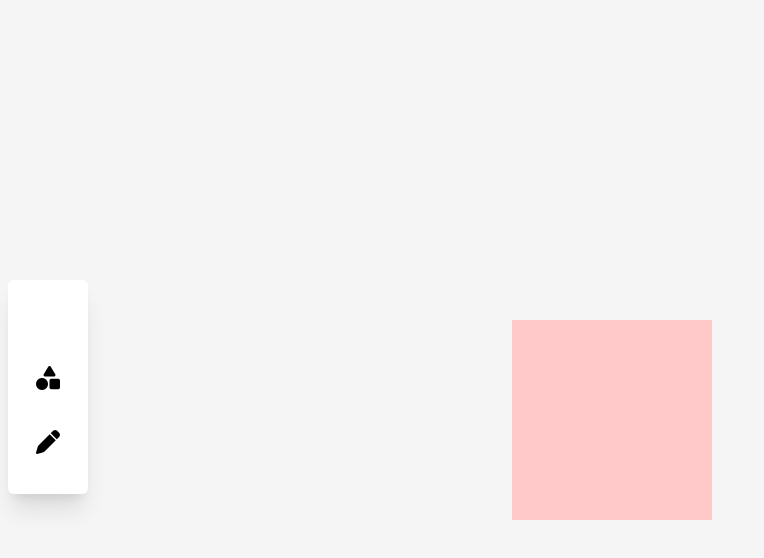
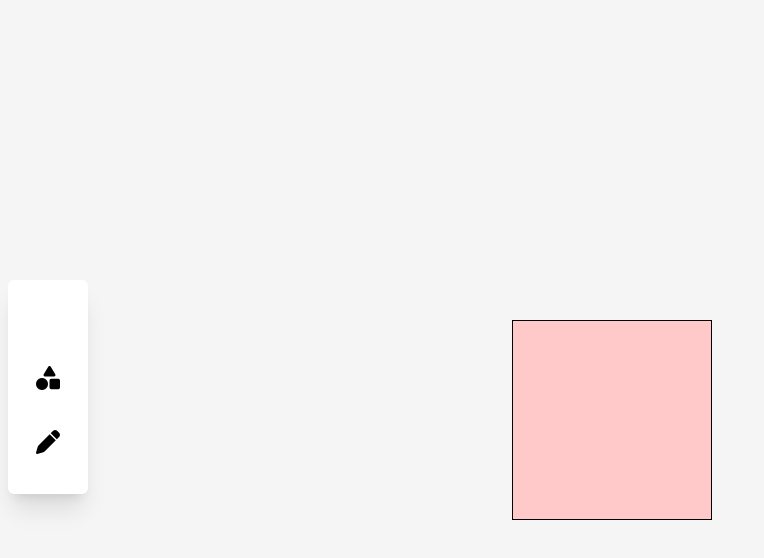
Before and after one commit to tongaks/wboard, a Next.js app: page / in a window 1280 px wide. Both pictures are taken after a click on the icon 48 px from the left and 378 px from the top of the page. Shown: the top 558 px of the page, without its empty margins (0-764 px from the left). Built offline with nearby package versions, Linux system fonts and the light colour scheme.

Commit message:
changed input to textarea for multiline support

```diff
--- a/app/components/toolbox/toolbox.tsx
+++ b/app/components/toolbox/toolbox.tsx
@@ -57,8 +57,10 @@ export default function ToolBox() {
 		}]);
 	}
 
-	function updateText(id: string, text: string) {
+	function updateText(event, id: string, text: string) {
 		setTextObjects(prev => prev.map(obj => (obj.id === id ? {...obj, text: text} : obj)));
+		event.target.style.height = 'auto';
+	    event.target.style.height = event.target.scrollHeight + "px"; // grow to fit
 	}
 
 	useEffect(()=> {
@@ -253,7 +255,7 @@ export default function ToolBox() {
 				id={obj.id}
 				onClick={(e)=>{ObjectOnClick(obj, e)}}
 				onContextMenu={(e)=>{ObjectOnClick(obj, e)}}
-				className={`absolute`}
+				className={`absolute justify-center content-center`}
 				style={{
 					backgroundColor: obj.bg_color,
 					border: obj.border + "px solid black",
@@ -264,22 +266,33 @@ export default function ToolBox() {
 				}}
 			>
 
-				<input
+				<textarea
 					type='text'
 					placeholder={obj.text}
 					value={obj.text}
-					onChange={e => updateText(obj.id, e.target.value)}
-					className='w-[100%] h-[100%] text-center focus:outline-none focus:border-none'
+					onChange={e => updateText(e, obj.id, e.target.value)}
+					rows={1}
+					className='overflow-hidden resize-none text-center focus:outline-none focus:border-none select-none w-full h-auto'
 					style={{
 						fontSize: obj.font_size + 'px',
 						color: obj.font_color,
 					}}
-				/>
+				></textarea>
 			</div>
 		)) }
 
 		{ shapeObjects.map(obj => (
-			<div key={obj.id} id={obj.id} className='w-[200px] h-[200px] absolute bg-red-200 left-[40%] top-[40%]'></div>
+			<div
+				key={obj.id}
+				id={obj.id}
+				onClick={(e)=>{ObjectOnClick(obj, e)}}
+				onContextMenu={(e)=>{ObjectOnClick(obj, e)}}
+				className='w-[200px] h-[200px] absolute bg-red-200 left-[40%] top-[40%]'
+				style={{
+					border: obj.border + 'px solid black',
+				}}
+			>
+			</div>
 		)) }
 
 	</>);
```
